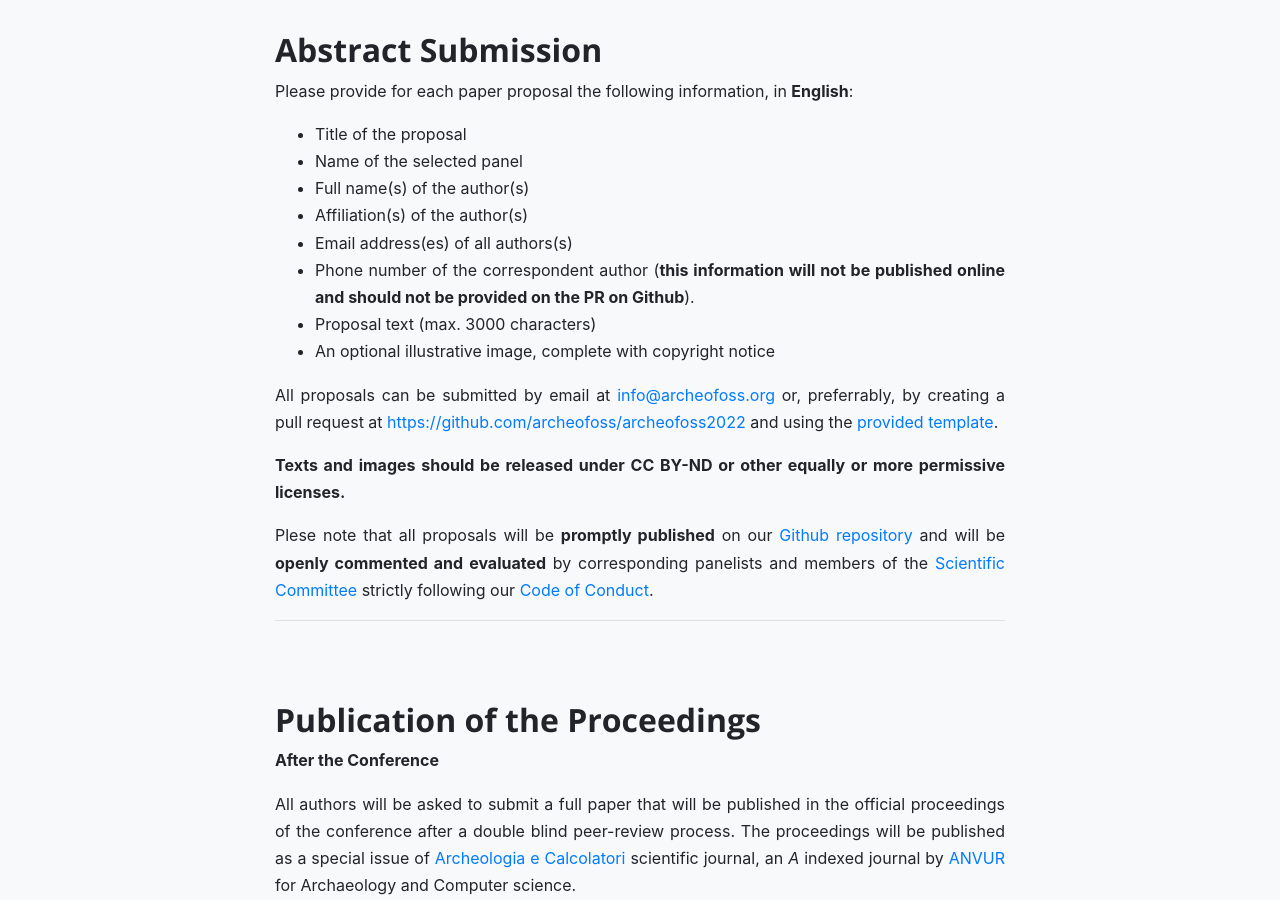
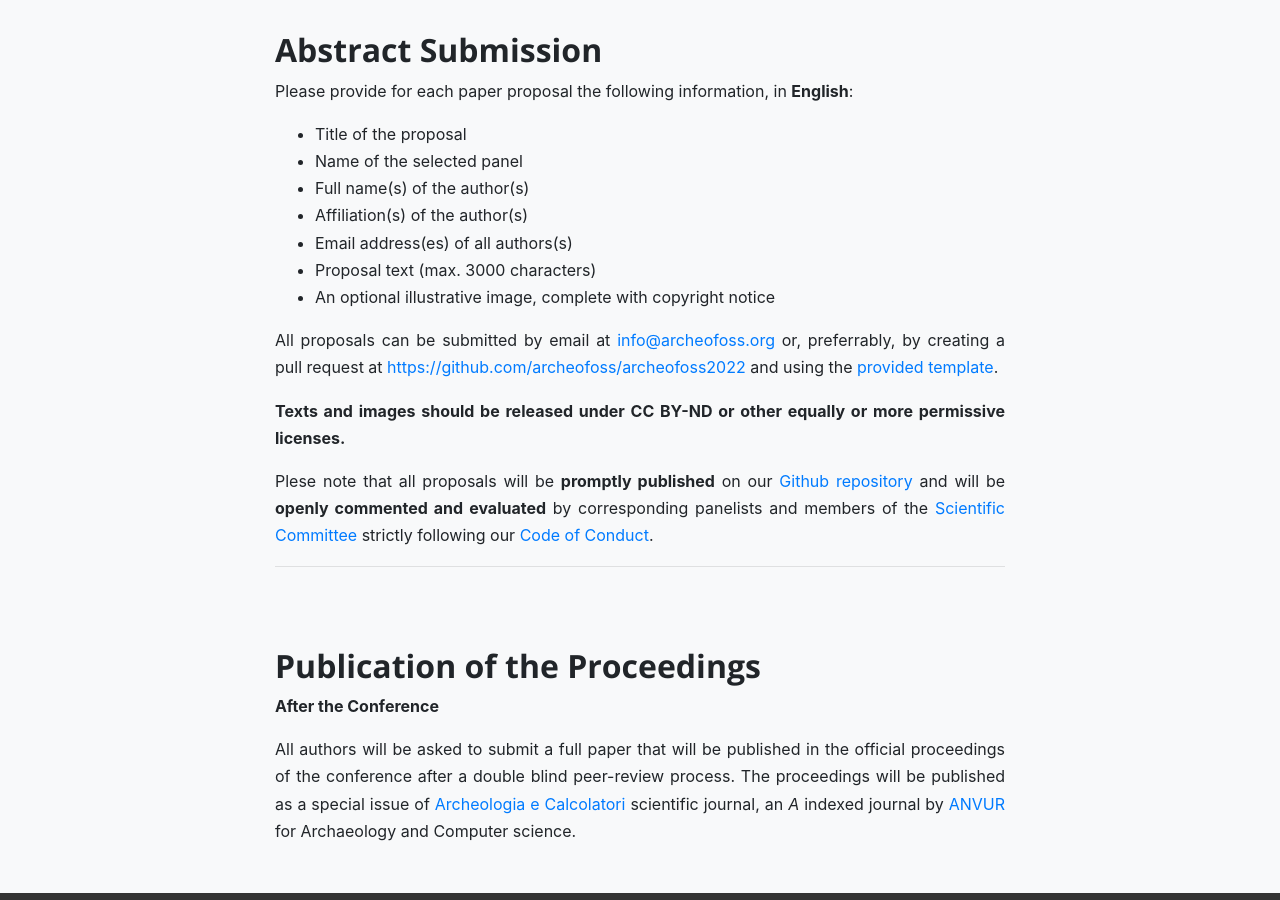
Before and after one commit to archeofoss/archeofoss, a Jekyll site: the page built from 2022/call-for-papers.md, in a window 1280 px wide and 900 px high, scrolled down 2296 px. Built offline with Jekyll 4.4.1, drawn with Linux system fonts in a browser that asks for light colours; nearby versions of some CDN libraries.

Commit message:
Removed phone no.

```diff
--- a/2022/call-for-papers.md
+++ b/2022/call-for-papers.md
@@ -51,7 +51,6 @@ Please provide for each paper proposal the following information, in **English**
 - Full name(s) of the author(s)
 - Affiliation(s) of the author(s)
 - Email address(es) of all authors(s)
-- Phone number of the correspondent author (**this information will not be published online and should not be provided on the PR on Github**).
 - Proposal text (max. 3000 characters)
 - An optional illustrative image, complete with copyright notice
 
```
